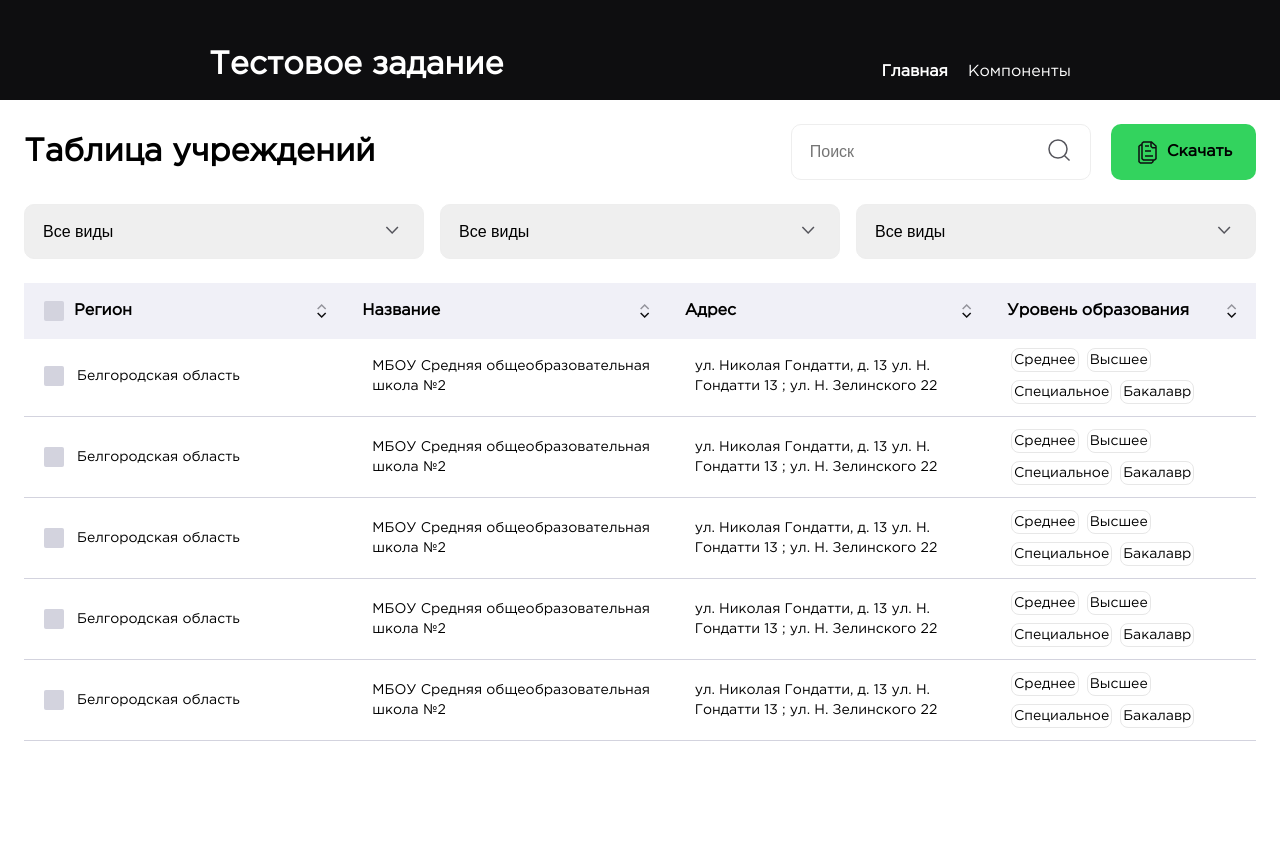
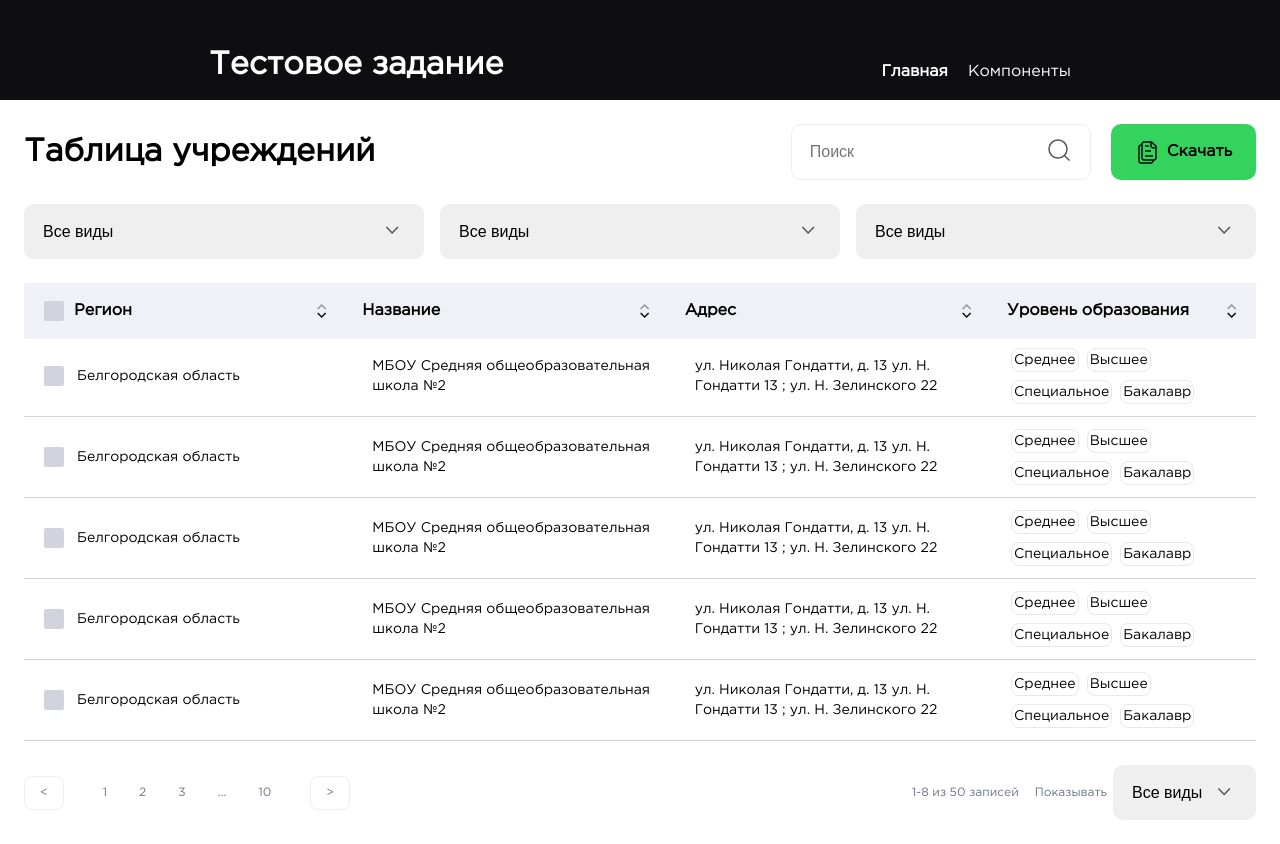
Before and after one commit to Hire-Hoffee/Schools-Table, a Vue app: page / in a window 1280 px wide. Before the commit the page ends 800 px from the top, so only its background shows below. Built offline with nearby package versions, Linux system fonts and the light colour scheme.

Commit message:
pagination layout

```diff
--- /dev/null
+++ b/src/components/pagination/DataCount.vue
@@ -0,0 +1,27 @@
+<script setup lang="ts">
+import SelectInput from '../input/SelectInput.vue'
+</script>
+
+<template>
+  <div class="count-container">
+    <p>1-8 из 50 записей</p>
+    <div>
+      <p>Показывать</p>
+      <SelectInput />
+    </div>
+  </div>
+</template>
+
+<style scoped lang="scss">
+.count-container {
+  display: flex;
+  align-items: center;
+  gap: 16px;
+
+  div {
+    display: flex;
+    align-items: center;
+    gap: 6px;
+  }
+}
+</style>
--- /dev/null
+++ b/src/components/pagination/PaginationBar.vue
@@ -0,0 +1,58 @@
+<script setup lang="ts"></script>
+
+<template>
+  <div class="bar-container">
+    <div class="arrow">&lt;</div>
+    <div class="numbers">
+      <span>1</span>
+      <span>2</span>
+      <span>3</span>
+      <span class="dots">...</span>
+      <span>10</span>
+    </div>
+    <div class="arrow">&gt;</div>
+  </div>
+</template>
+
+<style scoped lang="scss">
+.bar-container {
+  display: flex;
+  align-items: center;
+  gap: 24px;
+
+  .arrow {
+    padding: 10px 15px;
+    border: 1px solid #eee;
+    border-radius: 8px;
+    cursor: pointer;
+    user-select: none;
+
+    &:hover {
+      background-color: #eee;
+      transition: 0.2s;
+    }
+  }
+
+  .numbers {
+    display: flex;
+    align-items: center;
+    gap: 2px;
+
+    span {
+      border-radius: 8px;
+      padding: 10px 15px;
+      transition: 0.2s;
+      cursor: pointer;
+
+      &:hover {
+        background-color: #eee;
+        transition: 0.2s;
+      }
+    }
+
+    .dots {
+      border: none;
+    }
+  }
+}
+</style>
--- /dev/null
+++ b/src/components/pagination/PaginationBlock.vue
@@ -0,0 +1,22 @@
+<script setup lang="ts">
+import DataCount from './DataCount.vue'
+import PaginationBar from './PaginationBar.vue'
+</script>
+
+<template>
+  <div class="pagination-container">
+    <PaginationBar />
+    <DataCount />
+  </div>
+</template>
+
+<style scoped lang="scss">
+.pagination-container {
+  margin-top: 24px;
+  display: flex;
+  align-items: center;
+  justify-content: space-between;
+  font-size: 12px;
+  color: #687588;
+}
+</style>
--- a/src/views/HomeView.vue
+++ b/src/views/HomeView.vue
@@ -3,6 +3,7 @@ import EduTable from '@/components/table/EduTable.vue'
 import SelectInput from '@/components/input/SelectInput.vue'
 import SearchInput from '@/components/input/SearchInput.vue'
 import ButtonInput from '@/components/input/ButtonInput.vue'
+import PaginationBlock from '@/components/pagination/PaginationBlock.vue'
 </script>
 
 <template>
@@ -19,6 +20,7 @@ import ButtonInput from '@/components/input/ButtonInput.vue'
     <SelectInput />
   </div>
   <EduTable />
+  <PaginationBlock />
 </template>
 
 <style scoped lang="scss">
```
